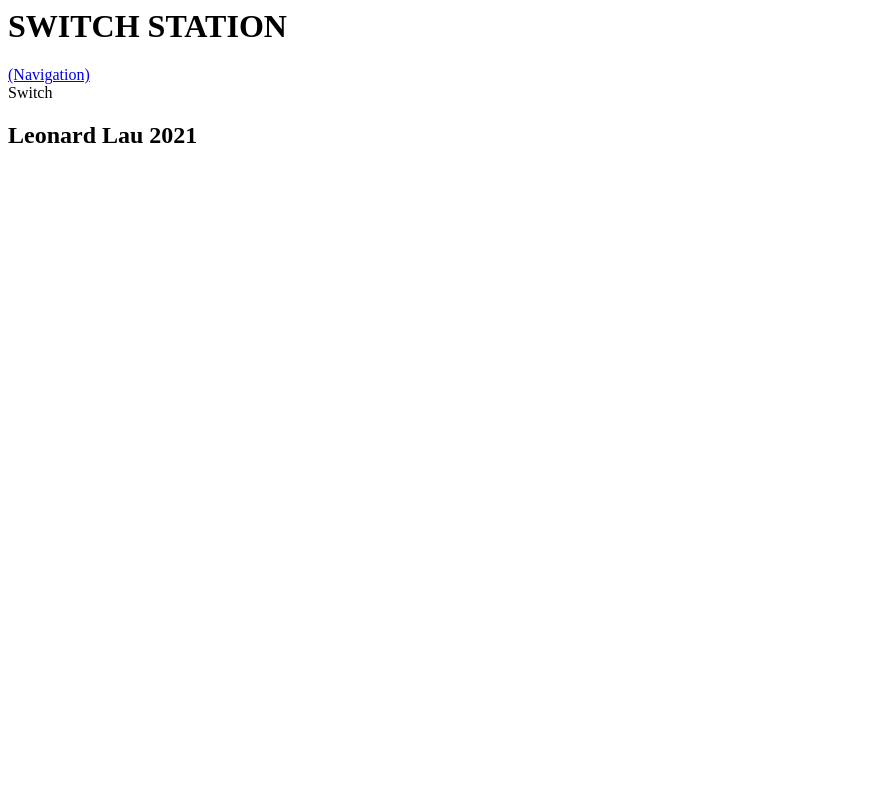
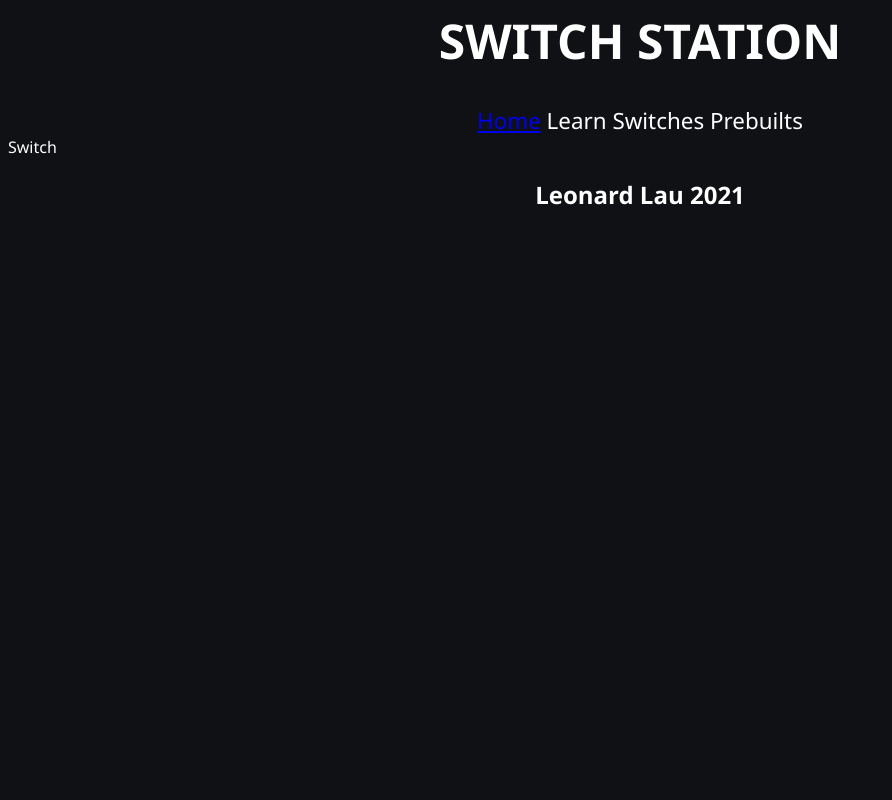
Before and after one commit to 17238bhs/SwitchStation, a Flask app: page / in a window 1280 px wide. Shown: the whole page, without its empty margins (0-892 px from the left). Run offline with Flask 2, Linux system fonts and the light colour scheme.

Commit message:
css updated, background made black, text made white and using Segoe UI font, more pages (without links) added to nav bar

```diff
--- a/static/css/style.css
+++ b/static/css/style.css
@@ -0,0 +1,19 @@
+html {
+    font-family: "Segoe UI";
+    background-color: rgb(16, 17, 20);
+    color: white;
+}
+
+.header {
+    font-size: 150%;
+    text-align: center;
+}
+
+.navigation {
+    text-align: center;
+    font-size: 140%;
+}
+
+.footer {
+    text-align: center;
+}
--- a/templates/nav.html
+++ b/templates/nav.html
@@ -1,3 +1,3 @@
 <div class="navigation">
-    <a href="{{url_for('home') }}">(Navigation)</a>
+    <a href="{{url_for('home') }}">Home</a>   Learn   Switches   Prebuilts
 </div>
```
